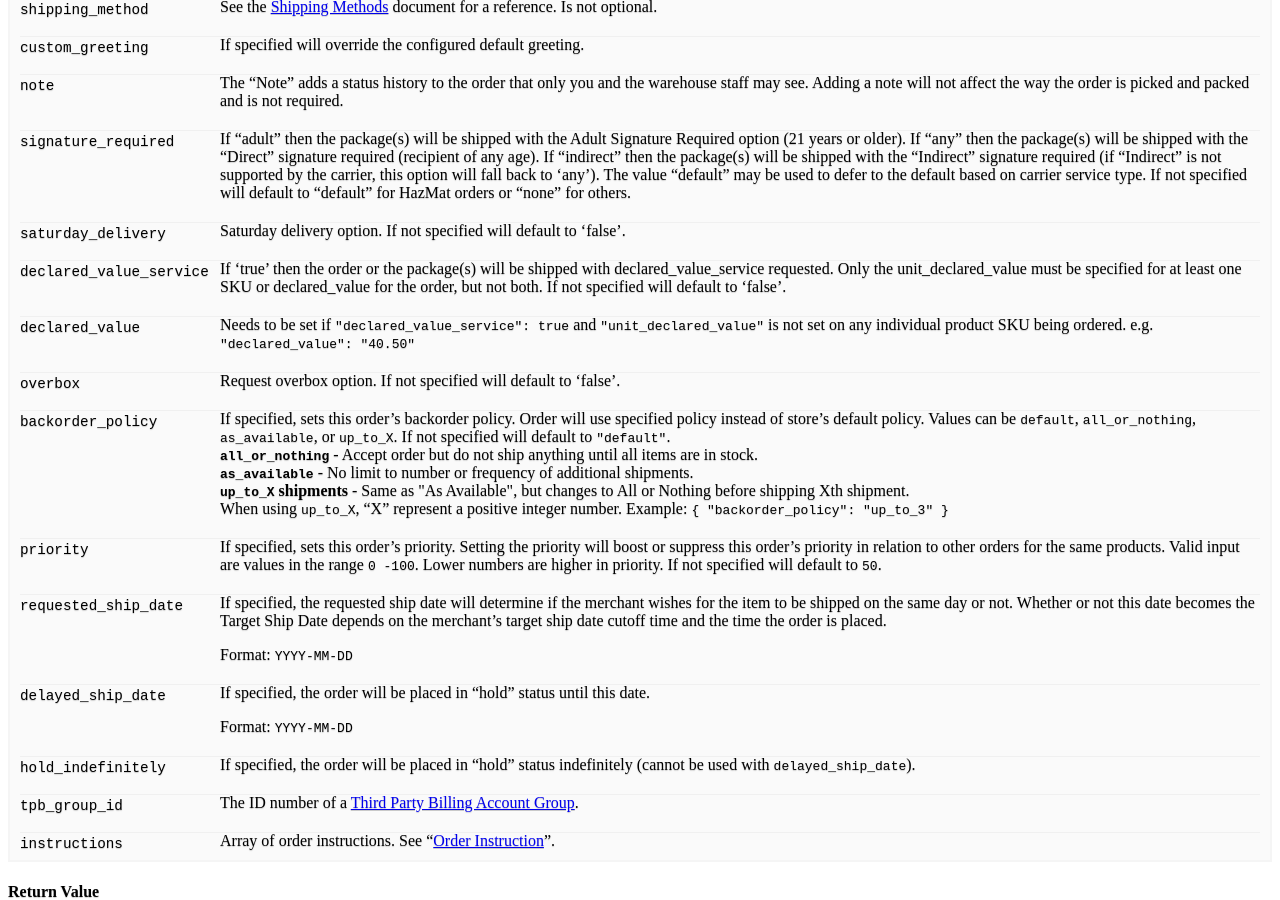
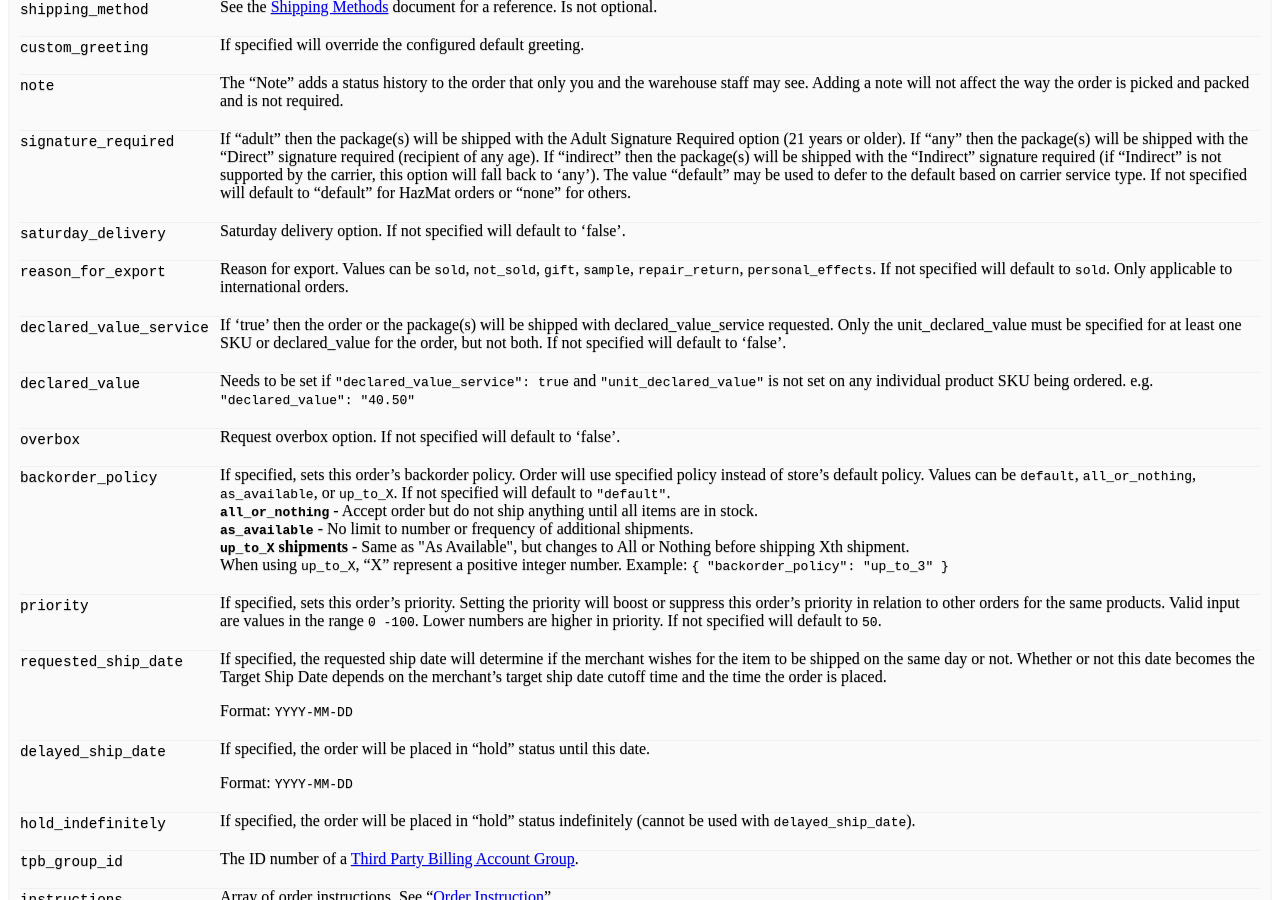
Before and after one commit to ShipStream/shipstream.github.io, a Jekyll site: the page built from _posts/2014-07-25-order.md, in a window 1280 px wide and 900 px high, scrolled down 2350 px. Built offline with Jekyll 4.4.1, drawn with Linux system fonts in a browser that asks for light colours; a style sheet for code colours, icons or effects is not loaded; some of the changed text lies outside the part shown.

Commit message:
Document reason_for_export order field. (#7)

```diff
--- a/_posts/2014-07-25-order.md
+++ b/_posts/2014-07-25-order.md
@@ -144,6 +144,11 @@ signature_required
 
 saturday_delivery
 : Saturday delivery option. If not specified will default to 'false'.
+
+reason_for_export
+: Reason for export. Values can be <code>sold</code>, <code>not_sold</code>, <code>gift</code>, <code>sample</code>,
+  <code>repair_return</code>, <code>personal_effects</code>. If not specified will default to <code>sold</code>. Only
+  applicable to international orders.
 
 declared_value_service
 : If 'true' then the order or the package(s) will be shipped with declared_value_service requested. Only the unit_declared_value must be specified for at least one SKU or declared_value for the order, but not both. If not specified will default to 'false'.
@@ -965,6 +970,12 @@ Attempt to cancel all items on an order:
         <td>Flag to identify saturday delivery.</td>
     </tr>
     <tr>
+        <th>reason_for_export</th>
+        <td>Reason for export. Values can be <code>sold</code>, <code>not_sold</code>, <code>gift</code>, <code>sample</code>,
+              <code>repair_return</code>, <code>personal_effects</code>. If not specified will default to <code>sold</code>. Only
+              applicable to international orders.</td>
+    </tr>
+    <tr>
         <th>overbox</th>
         <td>Flag to identify overbox.</td>
     </tr>
```
